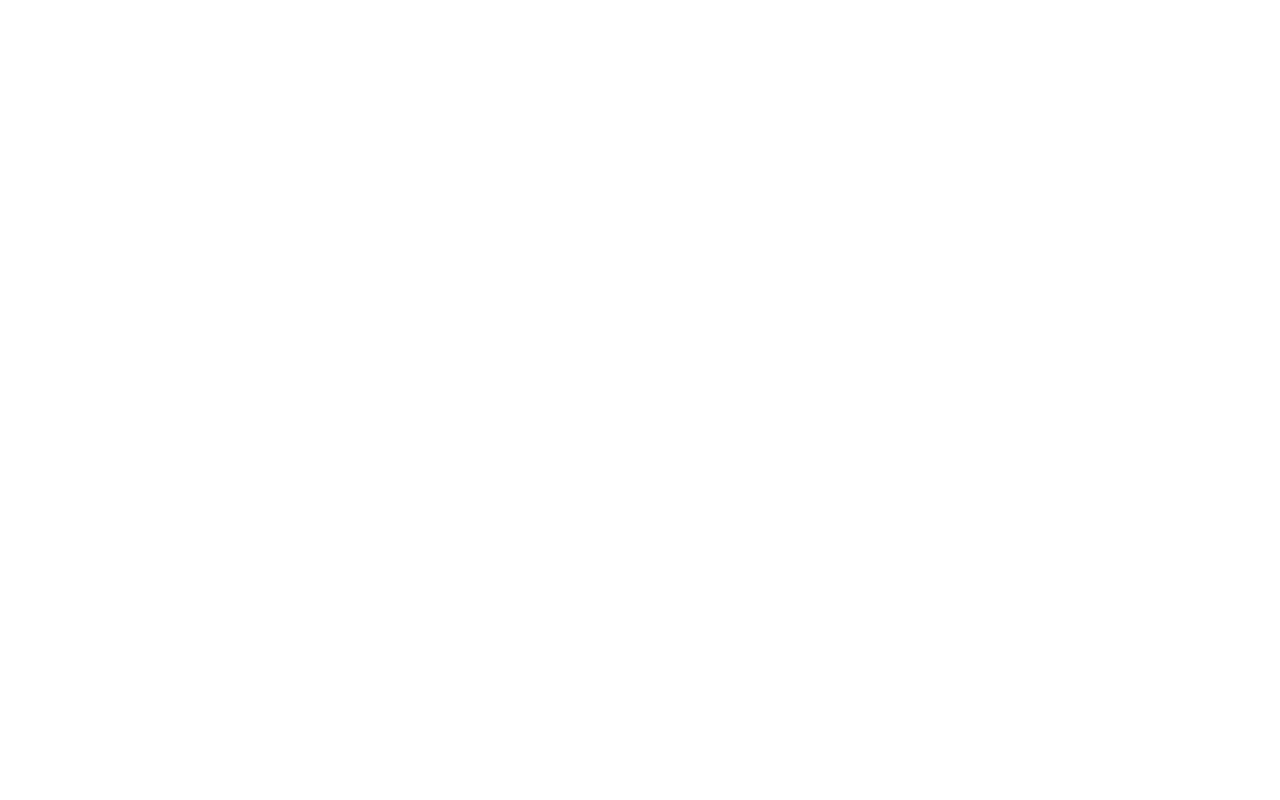
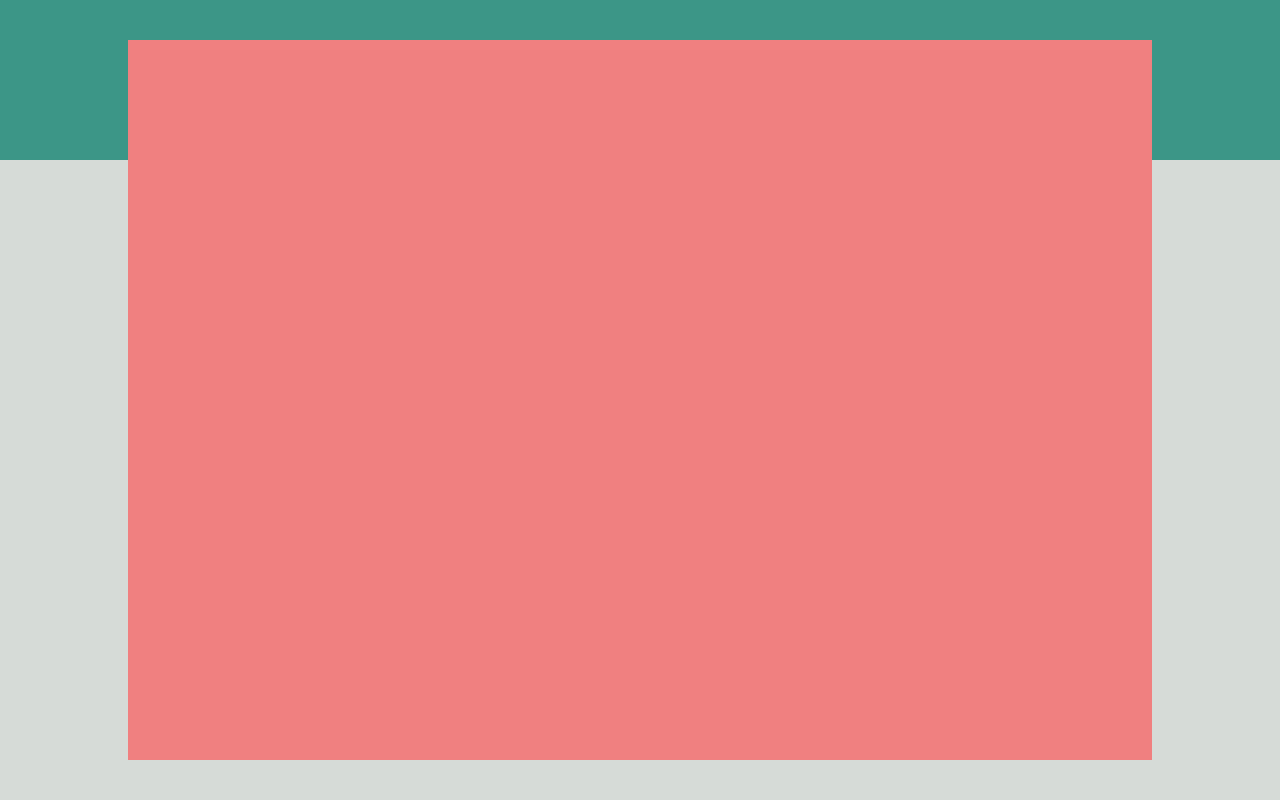
Before and after one commit to CappelliLeonardo/vue-boolzapp, a plain HTML site: page index.html in a window 1280 px wide. Drawn offline with nearby package versions, Linux system fonts and the light colour scheme.

Commit message:
add containers

```diff
--- a/css/style.css
+++ b/css/style.css
@@ -11,3 +11,23 @@
 /*
     GENERAL
 */
+
+
+
+.bg-green{
+    background-color:#3C9687;
+    height: 20%;
+}
+
+.bg-beige{
+    background-color: #D6DBD7;
+    height: 80%;
+}
+.main-box{
+    width: 80%;
+    height: 90%;
+    top: 50%;
+    left: 50%;
+    transform: translate(-50%, -50%);
+    background: lightcoral;
+}
--- a/index.html
+++ b/index.html
@@ -23,21 +23,24 @@
 </head>
 <body>
 
-    <header>
+    <div id="app">
+        <div class="container-fluid position-relative  ">
+            <div class="row vh-100 ">
+                <div class="col-12 bg-green"></div>
+                <div class="col-12 bg-beige "></div>
+            </div>
 
+            <div class="container main-box position-absolute top-50">
+                <div class="row">
+                    <div class="col-4">
+                        <header class=""></header>
+                    </div>
+                    <div class="col-8"></div>
+                </div>
+            </div>
+        </div>
+    </div>
 
-
-    </header>
-    <main>
-
-
-
-    </main>
-    <footer>
-
-
-
-    </footer>
 
     <script src="js/scripts.js" type="text/javascript"></script>
 
```
